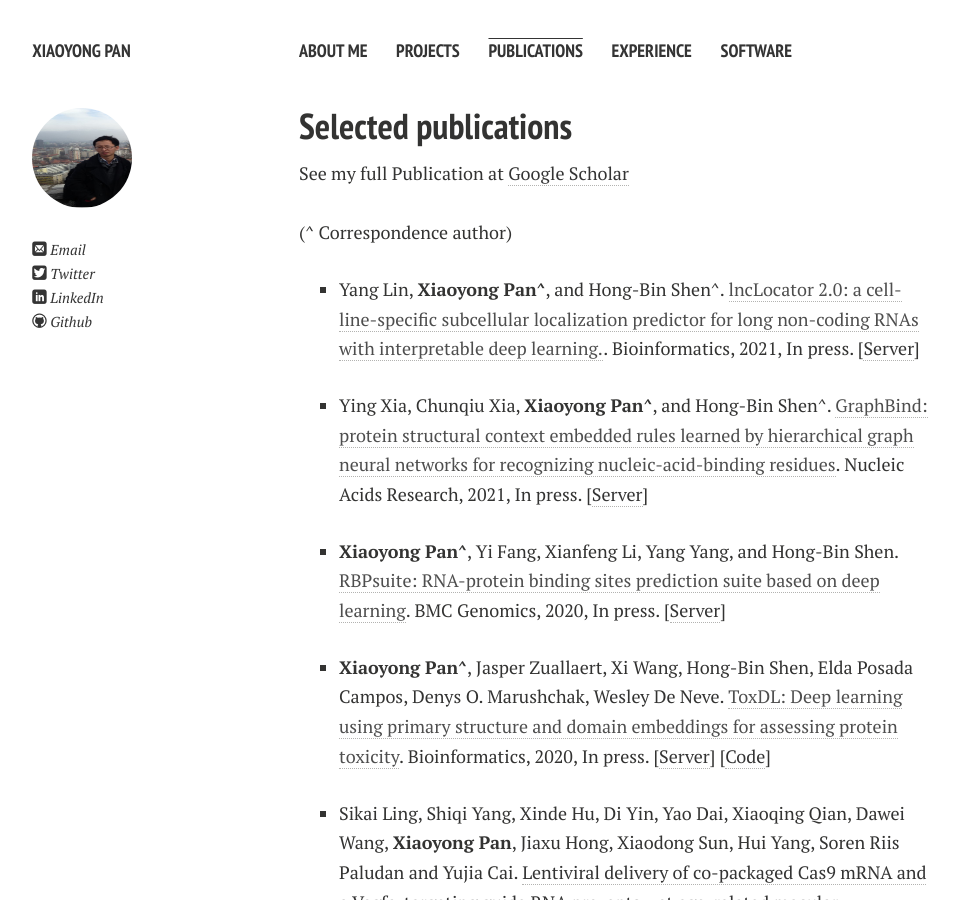
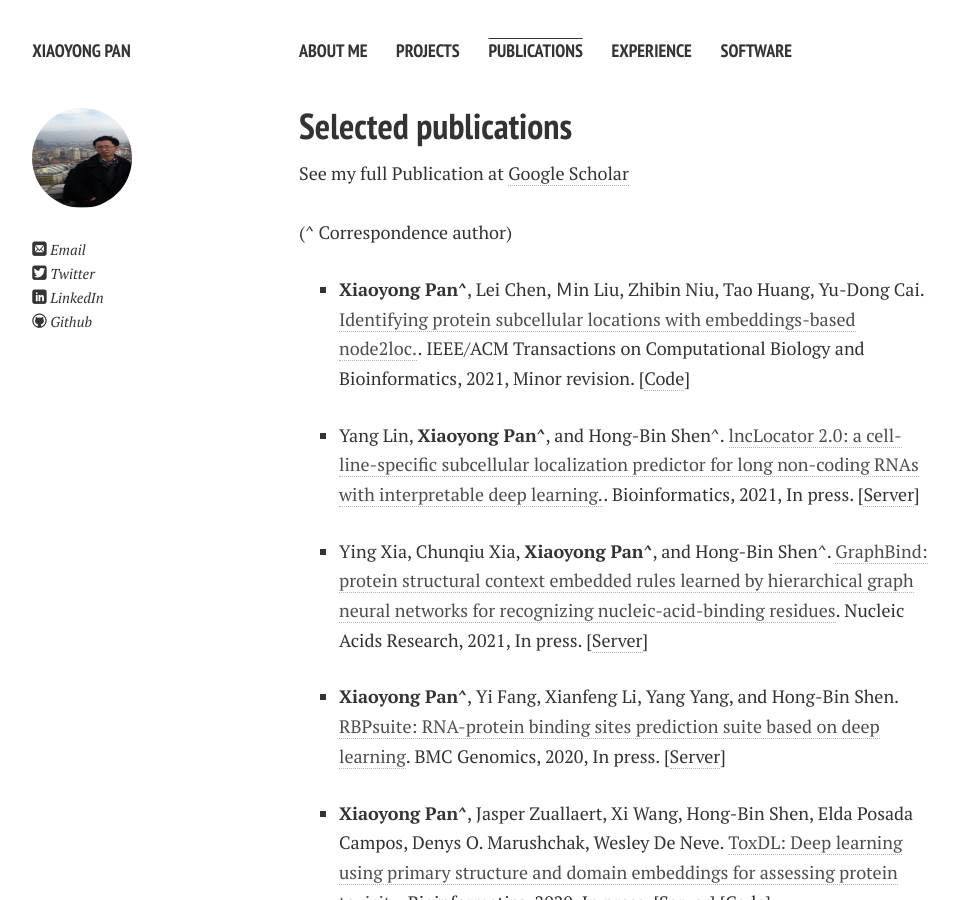
Before and after one commit to xypan1232/xypan1232.github.io, a Jekyll site: the page built from publications.md, in a window 1280 px wide and 900 px high. Shown: the whole window, without its empty margins (21-980 px from the left). Built offline with Jekyll 4.4.1, drawn with Linux system fonts in a browser that asks for light colours; nearby versions of some CDN libraries; Markdown is read by kramdown in place of the engine named in the settings.

Commit message:
Update publications.md

```diff
--- a/publications.md
+++ b/publications.md
@@ -10,6 +10,10 @@
 See my full Publication at <a href="https://scholar.google.com/citations?hl=en&user=Yis2IzgAAAAJ">Google Scholar</a> <br><br>
 (^ Correspondence author) <br>
 <ul>
+
+<li>
+    <p> <b>Xiaoyong Pan^</b>, Lei Chen, Ｍin Liu, Zhibin Niu, Tao Huang, Yu-Dong Cai. <a href="">Identifying protein subcellular locations with embeddings-based node2loc.</a>. IEEE/ACM Transactions on Computational Biology and Bioinformatics, 2021, Minor revision. [<a href="https://github.com/xypan1232/node2loc">Code</a>]</p>
+  </li>
 
 <li>
     <p> Yang Lin, <b>Xiaoyong Pan^</b>, and Hong-Bin Shen^. <a href="">lncLocator 2.0: a cell-line-specific subcellular localization predictor for long non-coding RNAs with interpretable deep learning.</a>. Bioinformatics, 2021, In press. [<a href="http://www.csbio.sjtu.edu.cn/bioinf/lncLocator2/">Server</a>]</p>
```
